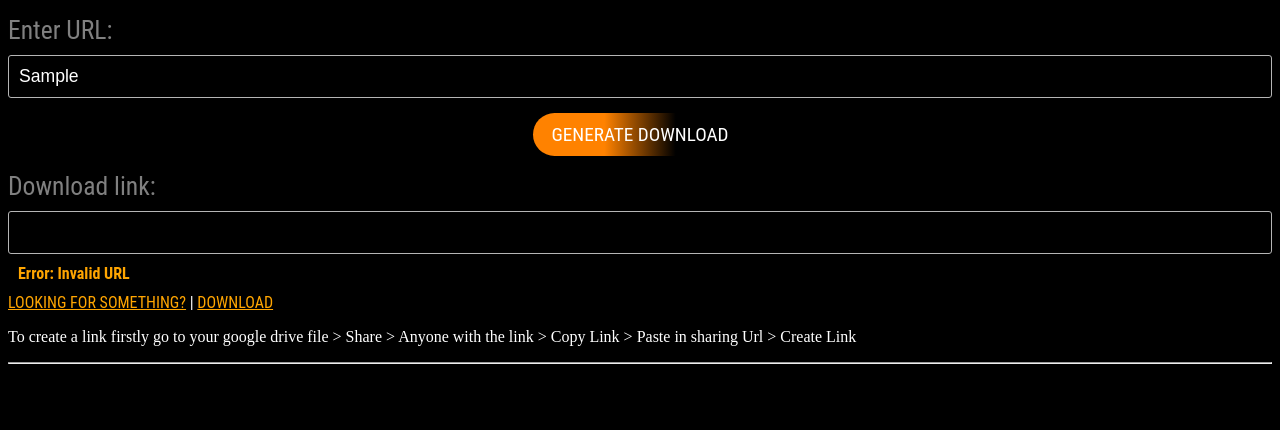
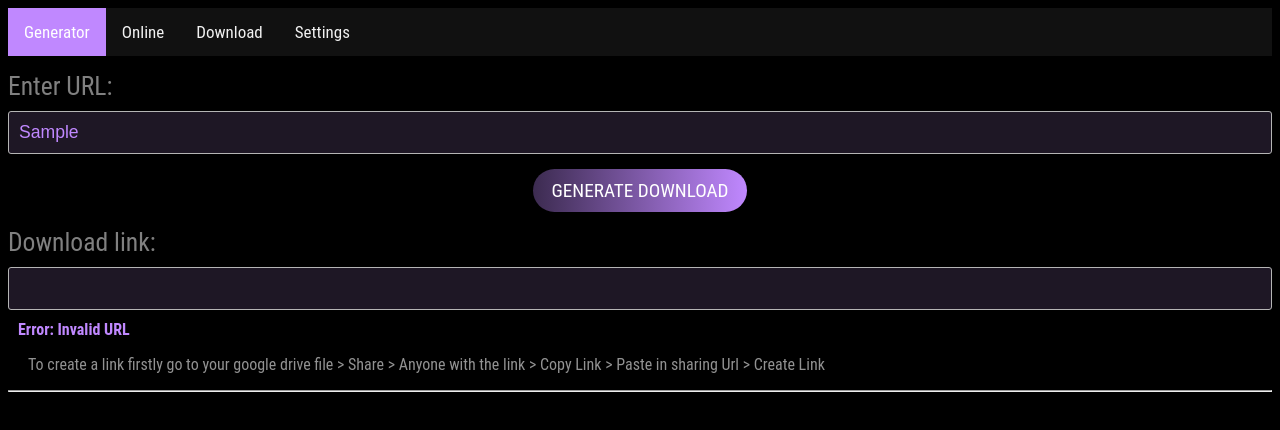
Before and after one commit to MayonaiseYT/GDrive-Generator, a plain HTML site: page index.html in a window 1280 px wide. Both pictures are taken after typing "Sample" into the empty fields and a click on the button "GENERATE DOWNLOAD". Drawn offline with Linux system fonts and the light colour scheme; a web font is replaced by a local one.

Commit message:
Add files via upload

```diff
--- a/index.html
+++ b/index.html
@@ -1,11 +1,13 @@
 <html>
 <head>
-	<meta name="viewport" content="width=device-width, initial-scale=1.0">
-  <link rel="icon" type="image/x-icon" href="/assets/gdrive.png">
+  <link rel="icon" type="image/x-icon" href="assets/gdrive.png">
+  <link rel="stylesheet" href="styles.css">
 </head>
 <body>
 
-<title>Gdrive for Windows</title><body style="background-color: black;"><div class="link-generate">
+<title>Gdrive Generator</title><body style="background-color: black;"><div class="link-generate">
+
+
     <link href="https://fonts.googleapis.com/css2?family=Arial+Condensed&amp;display=swap" rel="stylesheet">
     <script language="javascript">
         window.onload = setup;
@@ -21,9 +23,9 @@
             helpText.innerText = status;
 
             if (error) {
-                helpText.style.color = "orange";
+                helpText.style.color = "#c088ff";
             } else {
-                helpText.style.color = "orange";
+                helpText.style.color = "#c088ff";
             }
         }
 
@@ -63,111 +65,20 @@
             }
         }
     </script>
-    <style>
-        .link-generate {
-            font-family: 'Roboto Condensed', sans-serif;
-        }
 
-        .title {
-            font-size: 1.6em;
-            color: gray;
-            margin: 15px 0 10px;
-        }
+    <div id="navbar">
+  <a class="active" href="run.html">Generator</a>
+  <a href="https://mayonaiseyt.github.io/gdrive/">Online</a>
+  <a href="https://sites.google.com/view/mayonaise/browse/gdrive">Download</a>
+  <a href="settings.html">Settings</a>
+</div>
 
-        .sub {
-            font-size: 0.5em;
-            color: white;
-            vertical-align: middle;
-        }
-
-        #button {
-            display: block;
-transition-duration: 0.2s;
-            font-family: 'Roboto Condensed', sans-serif;
-            font-size: 1.2em;
-            padding: 10px 18px;
-            margin: 15px auto;
-			border-style: none;
-            border-color: none;
-            border-radius: 100px;
-            background: linear-gradient(90deg, #ff8200,#ff8200,#000000,#000000);
-            color: white;
-            cursor: pointer;
-            box-shadow: 0 1px 2px 0px black;
-        }
-
-        #button:hover {
-            background: black;
-transition-duration: 0.2s;
-            color: white;
-			box-shadow: 0 1px 2px 0px black;
-			border-style: none;
-        }
-
-        #button:active {
-            background: #333;
-            box-shadow: 0 2px 3px -1px #b5b5b5;
-            transition-duration: 0.4s;
-        }
-
-        #input, #output {
-            font-size: 1.1em;
-            display:block;
-            width:100%;
-            padding: 10px;
-            border: 1px solid #b5b5b5;
-            border-radius: 3px;
-        }
-
-        #help-text {
-            font-weight: 600;
-            margin: 10px;
-        }
-
-		p {
-		color:white;
-		}
-
-		.ad {
-		background-color: #333;
-		border-style: none;
-		color:white;
-		}
-
-
-		.ad2 {
-		background-color: red;
-		border-style: none;
-		color:white;
-		}
-
-		a {
-		color: orange;
-				transition-duration: 0.0s;
-		}
-
-
-span {
-color:white;
-}
-
-		a:hover {
-		color: white;
-		text-decoration: none;
-		transition-duration: 0.0s;
-		}
-    </style>
     <div class="title">Enter URL:&nbsp;<span class="sub"></span></div>
-    <input style="background-color:black;color:white;" id="input" type="text">
+    <input style="background-color:#1e1725;color:#c088ff;" id="input" type="text">
 	<button id="button">GENERATE DOWNLOAD</button>
     <div class="title">Download link:</div>
-    <input style="background-color:black;color:orange;" id="output" type="text" readonly="" disabled="">
+    <input style="background-color:#1e1725;color:white;" id="output" type="text" readonly="" disabled="">
     <div id="help-text"></div>
-
-<a style="" href="https://tinyurl.com/mayoonaise/">LOOKING FOR SOMETHING?</a>
-<span>|</span>
-<a style="" href="https://sites.google.com/view/mayonaise/browse/gdrive">DOWNLOAD</a>
-</div>
 
 <p>To create a link firstly go to your google drive file &gt; Share &gt; Anyone with the link &gt; Copy Link &gt; Paste in sharing Url &gt; Create Link</p>
 <hr></div>
```
